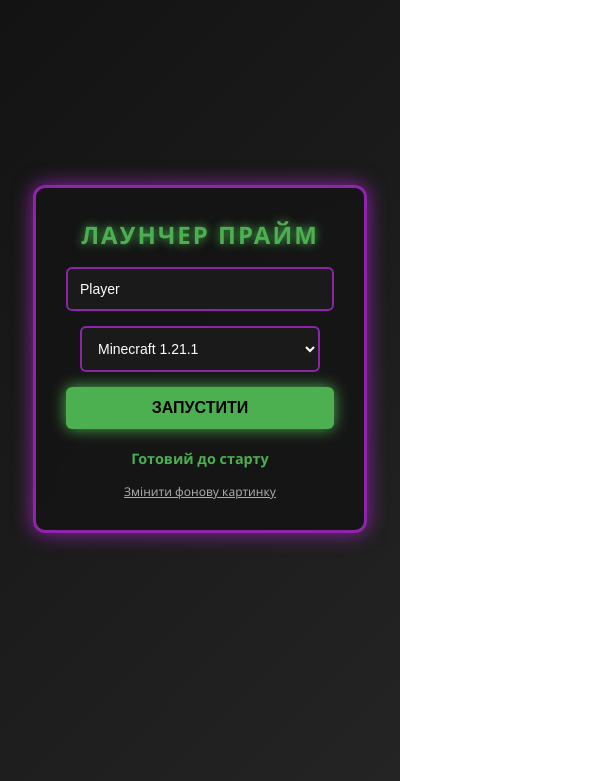
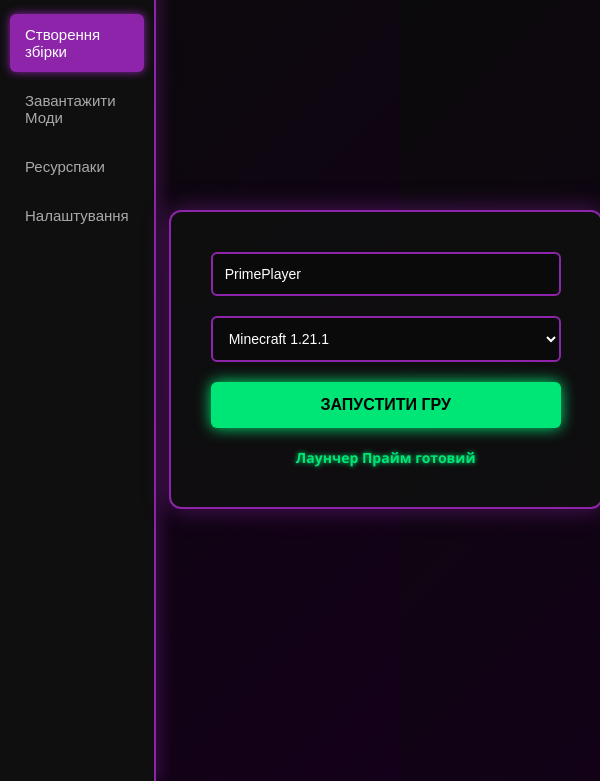
Before and after one commit to romancompot213-cmyk/launcher-prime, an Electron app: page index.html in a window 400 px wide. Shown: the part 63-844 px from the top of the page, 600 px wide, since content can reach past the window. Drawn offline with Linux system fonts and the light colour scheme; no server answers.

Commit message:
Update index.html

```diff
--- a/index.html
+++ b/index.html
@@ -1,154 +1,172 @@
 <!DOCTYPE html>
-<html>
+<html lang="uk">
 <head>
-    <title>Launcher Prime</title>
+    <meta charset="UTF-8">
+    <title>Prime Launcher Pro</title>
     <style>
         body {
-            background: linear-gradient(135deg, #121212, #242424);
-            background-size: cover;
-            background-position: center;
+            background: linear-gradient(135deg, #0a0a0a, #14001a);
             color: #ffffff;
             font-family: 'Segoe UI', Tahoma, Geneva, Verdana, sans-serif;
+            margin: 0;
+            display: flex;
+            height: 100vh;
+            overflow: hidden;
+        }
+
+        /* Ліва професійна панель як у Prism */
+        .sidebar {
+            width: 220px;
+            background-color: #0f0f0f;
+            border-right: 2px solid #8e24aa;
+            display: flex;
+            flex-direction: column;
+            padding: 20px 10px;
+            box-shadow: 5px 0 15px rgba(142, 36, 170, 0.3);
+        }
+
+        .logo-title {
+            color: #00e676;
+            font-size: 20px;
+            font-weight: bold;
+            text-align: center;
+            margin-bottom: 30px;
+            text-transform: uppercase;
+            letter-spacing: 2px;
+            text-shadow: 0 0 10px #00e676;
+        }
+
+        .menu-btn {
+            background: transparent;
+            color: #aaa;
+            border: none;
+            padding: 12px 15px;
+            text-align: left;
+            font-size: 15px;
+            cursor: pointer;
+            border-radius: 6px;
+            margin-bottom: 8px;
+            transition: 0.3s;
+        }
+
+        .menu-btn.active, .menu-btn:hover {
+            background-color: #8e24aa;
+            color: white;
+            box-shadow: 0 0 10px #8e24aa;
+        }
+
+        /* Головна робоча зона */
+        .main-content {
+            flex-1: 1;
+            padding: 30px;
             display: flex;
             flex-direction: column;
             align-items: center;
             justify-content: center;
-            height: 100vh;
-            margin: 0;
-            overflow: hidden;
+            position: relative;
+            width: 100%;
         }
-        .launcher-card {
-            background: rgba(20, 20, 20, 0.85);
-            border: 3px solid #8e24aa;
-            box-shadow: 0 0 20px #8e24aa;
+
+        .window-panel {
+            background: rgba(15, 15, 15, 0.9);
+            border: 2px solid #8e24aa;
             border-radius: 12px;
-            padding: 30px;
+            padding: 40px;
             display: flex;
             flex-direction: column;
             align-items: center;
-            backdrop-filter: blur(10px);
+            box-shadow: 0 0 25px rgba(142, 36, 170, 0.5);
+            width: 350px;
         }
-        h1 {
-            color: #4caf50;
-            margin-top: 0;
-            text-shadow: 0 0 10px #4caf50;
-            font-size: 24px;
-            text-transform: uppercase;
-            letter-spacing: 2px;
-        }
+
         input, select {
             padding: 12px;
-            margin-bottom: 15px;
+            margin-bottom: 20px;
             border-radius: 6px;
             border: 2px solid #8e24aa;
-            background-color: #1a1a1a;
+            background-color: #0a0a0a;
             color: #ffffff;
-            width: 240px;
+            width: 100%;
+            box-sizing: border-box;
+            outline: none;
             font-size: 14px;
-            outline: none;
-            transition: 0.3s;
         }
+
         input:focus, select:focus {
-            border-color: #4caf50;
-            box-shadow: 0 0 8px #4caf50;
+            border-color: #00e676;
+            box-shadow: 0 0 10px #00e676;
         }
-        button {
-            background-color: #4caf50;
-            color: black;
-            padding: 12px;
+
+        .launch-btn {
+            background-color: #00e676;
+            color: #000;
+            padding: 14px;
             border: none;
             border-radius: 6px;
-            width: 268px;
+            width: 100%;
             font-size: 16px;
             font-weight: bold;
             cursor: pointer;
             text-transform: uppercase;
-            box-shadow: 0 0 15px #4caf50;
+            box-shadow: 0 0 15px #00e676;
             transition: 0.3s;
         }
-        button:hover {
+
+        .launch-btn:hover {
             background-color: #8e24aa;
             color: white;
             box-shadow: 0 0 15px #8e24aa;
         }
-        button:disabled {
-            background-color: #555;
-            box-shadow: none;
-            cursor: not-allowed;
-        }
+
         #status {
             margin-top: 20px;
-            font-size: 0.9em;
-            color: #4caf50;
+            color: #00e676;
             font-weight: bold;
-        }
-        .bg-picker-label {
-            margin-top: 15px;
-            font-size: 12px;
-            color: #aaa;
-            cursor: pointer;
-            text-decoration: underline;
-        }
-        .bg-picker-label:hover {
-            color: #4caf50;
-        }
-        #bg-input {
-            display: none;
+            font-size: 14px;
+            text-shadow: 0 0 5px #00e676;
         }
     </style>
 </head>
 <body>
 
-    <div class="launcher-card">
-        <h1>Лаунчер Прайм</h1>
+    <!-- Професійне бічне меню -->
+    <div class="sidebar">
+        <div class="logo-title">PRIME PRO</div>
+        <button class="menu-btn active">Створення збірки</button>
+        <button class="menu-btn">Завантажити Моди</button>
+        <button class="menu-btn">Ресурспаки</button>
+        <button class="menu-btn">Налаштування</button>
+    </div>
 
-        <input type="text" id="username" placeholder="Нікнейм" value="Player" />
+    <!-- Головне вікно запуску -->
+    <div class="main-content">
+        <div class="window-panel">
+            <input type="text" id="username" placeholder="Нікнейм пірата" value="PrimePlayer" />
 
-        <select id="version-select">
-            <option value="1.21.1">Minecraft 1.21.1</option>
-            <option value="1.20.4">Minecraft 1.20.4</option>
-            <option value="1.16.5">Minecraft 1.16.5</option>
-            <option value="1.12.2">Minecraft 1.12.2</option>
-        </select>
+            <select id="version-select">
+                <!-- Сюди автоматично підтягнуться всі версії з серверів Mojang -->
+                <option value="1.21.1">Minecraft 1.21.1</option>
+                <option value="1.20.4">Minecraft 1.20.4</option>
+                <option value="1.16.5">Minecraft 1.16.5</option>
+            </select>
 
-        <button id="play-btn">ЗАПУСТИТИ</button>
-        <div id="status">Готовий до старту</div>
-
-        <label for="bg-input" class="bg-picker-label">Змінити фонову картинку</label>
-        <input type="file" id="bg-input" accept="image/*" />
+            <button class="launch-btn" id="play-btn">Запустити гру</button>
+            <div id="status">Лаунчер Прайм готовий</div>
+        </div>
     </div>
 
     <script>
         const { ipcRenderer } = require('electron');
-        const playBtn = document.getElementById('play-btn');
-        const status = document.getElementById('status');
-        const usernameInput = document.getElementById('username');
-        const versionSelect = document.getElementById('version-select');
-        const bgInput = document.getElementById('bg-input');
 
-        bgInput.addEventListener('change', function(e) {
-            const file = e.target.files[0];
-            if (file) {
-                const reader = new FileReader();
-                reader.onload = function(event) {
-                    document.body.style.backgroundImage = `url('${event.target.result}')`;
-                }
-                reader.readAsDataURL(file);
-            }
-        });
-
-        playBtn.addEventListener('click', () => {
-            const name = usernameInput.value;
-            const version = versionSelect.value;
-
-            status.innerText = 'Запуск ' + version + '...';
-            playBtn.disabled = true;
-
+        document.getElementById('play-btn').addEventListener('click', () => {
+            const name = document.getElementById('username').value;
+            const version = document.getElementById('version-select').value;
+            document.getElementById('status').innerText = 'Завантаження ' + version + ' від Mojang...';
             ipcRenderer.send('launch-game', name, version);
         });
 
         ipcRenderer.on('log', (event, msg) => {
-            status.innerText = msg;
+            document.getElementById('status').innerText = msg;
         });
     </script>
 </body>
```
